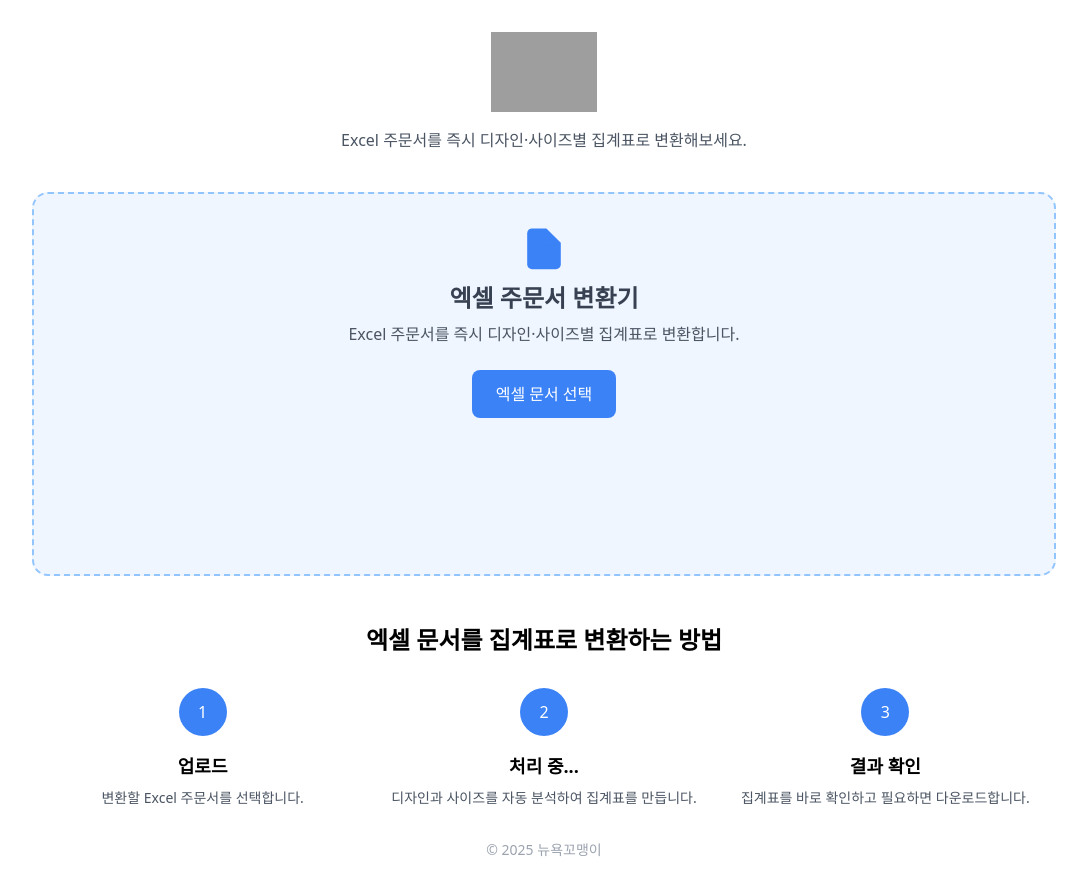
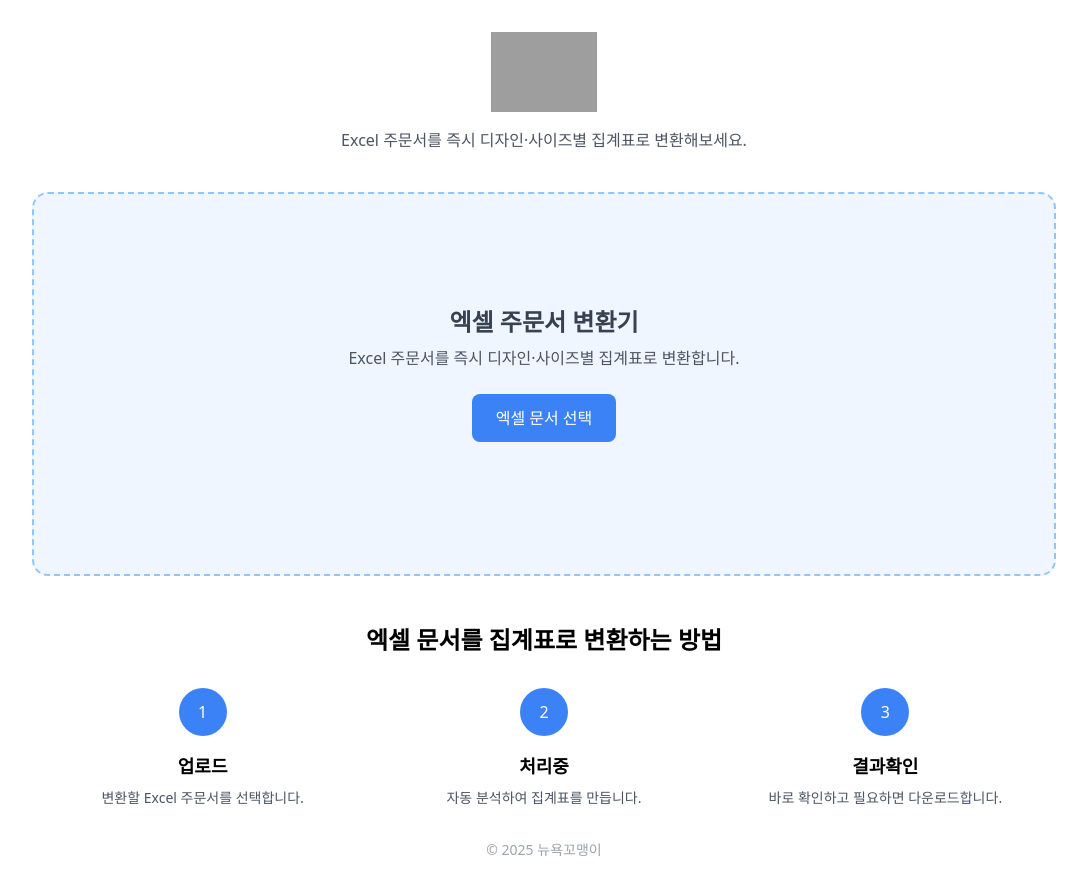
Before and after one commit to emhcrace/newyork-kids, a React (Create React App) app: page / in a window 1280 px wide. Shown: the top 894 px of the page, without its empty margins (96-1183 px from the left). Built offline with nearby package versions, Linux system fonts and the light colour scheme; grey boxes are pictures that could not be loaded.

Commit message:
UI 변경 및 제목 업데이트

```diff
--- a/public/index.html
+++ b/public/index.html
@@ -2,14 +2,11 @@
 <html lang="en">
   <head>
     <meta charset="utf-8" />
-    <link rel="icon" href="%PUBLIC_URL%/favicon.ico" />
+    <link rel="icon" href="%PUBLIC_URL%/icons.png" />
     <meta name="viewport" content="width=device-width, initial-scale=1" />
     <meta name="theme-color" content="#000000" />
-    <meta
-      name="description"
-      content="Web site created using create-react-app"
-    />
-    <link rel="apple-touch-icon" href="%PUBLIC_URL%/logo192.png" />
+    <meta name="뉴욕꼬맹이 사이즈 변환기" content="뉴욕꼬맹이 사이즈 변환기" />
+    <link rel="apple-touch-icon" href="%PUBLIC_URL%/icons.png" />
     <!--
       manifest.json provides metadata used when your web app is installed on a
       user's mobile device or desktop. See https://developers.google.com/web/fundamentals/web-app-manifest/
@@ -24,7 +21,7 @@
       work correctly both with client-side routing and a non-root public URL.
       Learn how to configure a non-root public URL by running `npm run build`.
     -->
-    <title>React App</title>
+    <title>뉴욕꼬맹이 사이즈 변환기</title>
   </head>
   <body>
     <noscript>You need to enable JavaScript to run this app.</noscript>
--- a/src/components/StepSection.jsx
+++ b/src/components/StepSection.jsx
@@ -2,12 +2,12 @@ export default function StepSection() {
   const steps = [
     { title: "업로드", description: "변환할 Excel 주문서를 선택합니다." },
     {
-      title: "처리 중...",
-      description: "디자인과 사이즈를 자동 분석하여 집계표를 만듭니다.",
+      title: "처리중",
+      description: "자동 분석하여 집계표를 만듭니다.",
     },
     {
-      title: "결과 확인",
-      description: "집계표를 바로 확인하고 필요하면 다운로드합니다.",
+      title: "결과확인",
+      description: "바로 확인하고 필요하면 다운로드합니다.",
     },
   ];
 
--- a/src/components/UploadForm.jsx
+++ b/src/components/UploadForm.jsx
@@ -108,16 +108,7 @@ export default function UploadForm({ onData }) {
       {/* 나머지 UI는 동일 (제목, 설명, 버튼, 아이콘, 드래그 안내) */}
 
       {/* 제목 및 설명 */}
-      <div className="flex flex-col items-center mb-6">
-        <svg
-          className="w-12 h-12 text-blue-500 mb-2"
-          fill="currentColor"
-          viewBox="0 0 20 20"
-        >
-          {/* 파일 모양 아이콘 */}
-          <path d="M3 3a2 2 0 012-2h6l6 6v9a2 2 0 01-2 2H5a2 2 0 01-2-2V3z" />
-          <path d="M15 8H9V2L15 8z" className="opacity-75" />
-        </svg>
+      <div className="flex flex-col items-center mb-6 mt-20">
         <h2 className="text-2xl font-bold text-gray-700">엑셀 주문서 변환기</h2>
         <p className="text-gray-600 mt-2">
           Excel 주문서를 즉시 디자인·사이즈별 집계표로 변환합니다.
```
Also changed, not shown: public/icons.png (added).
